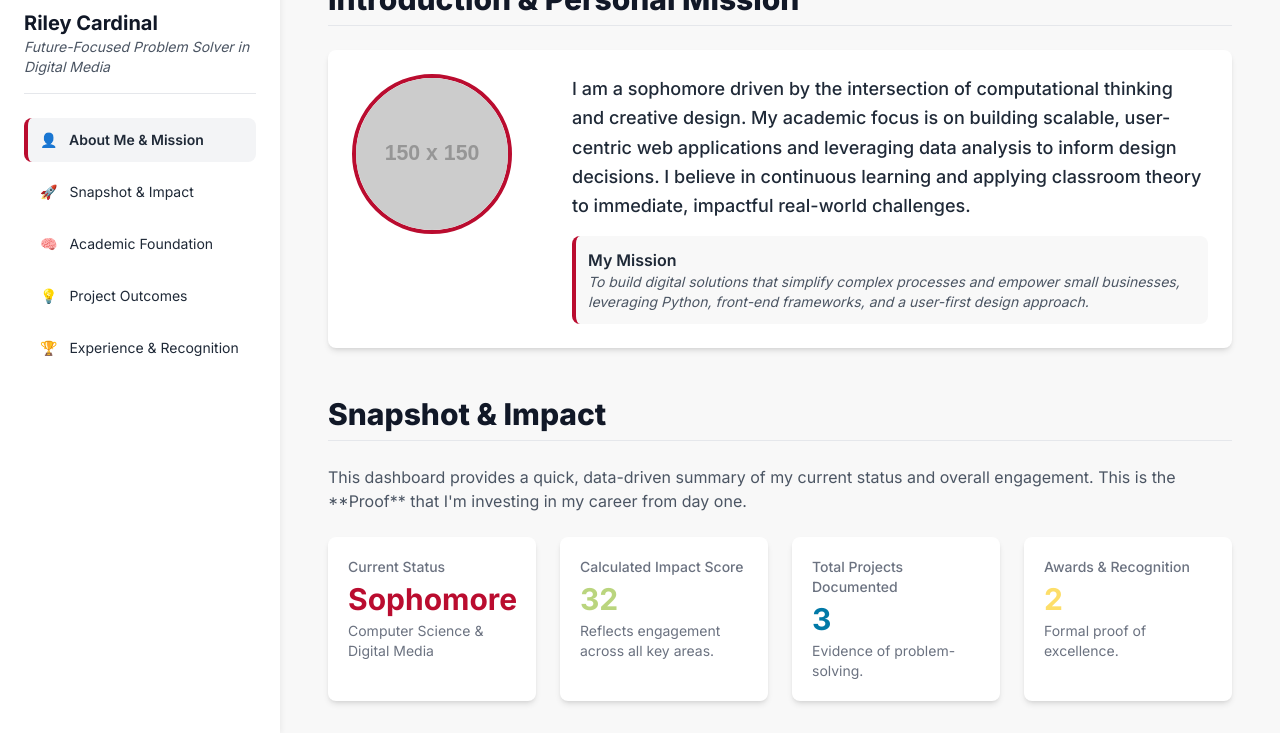
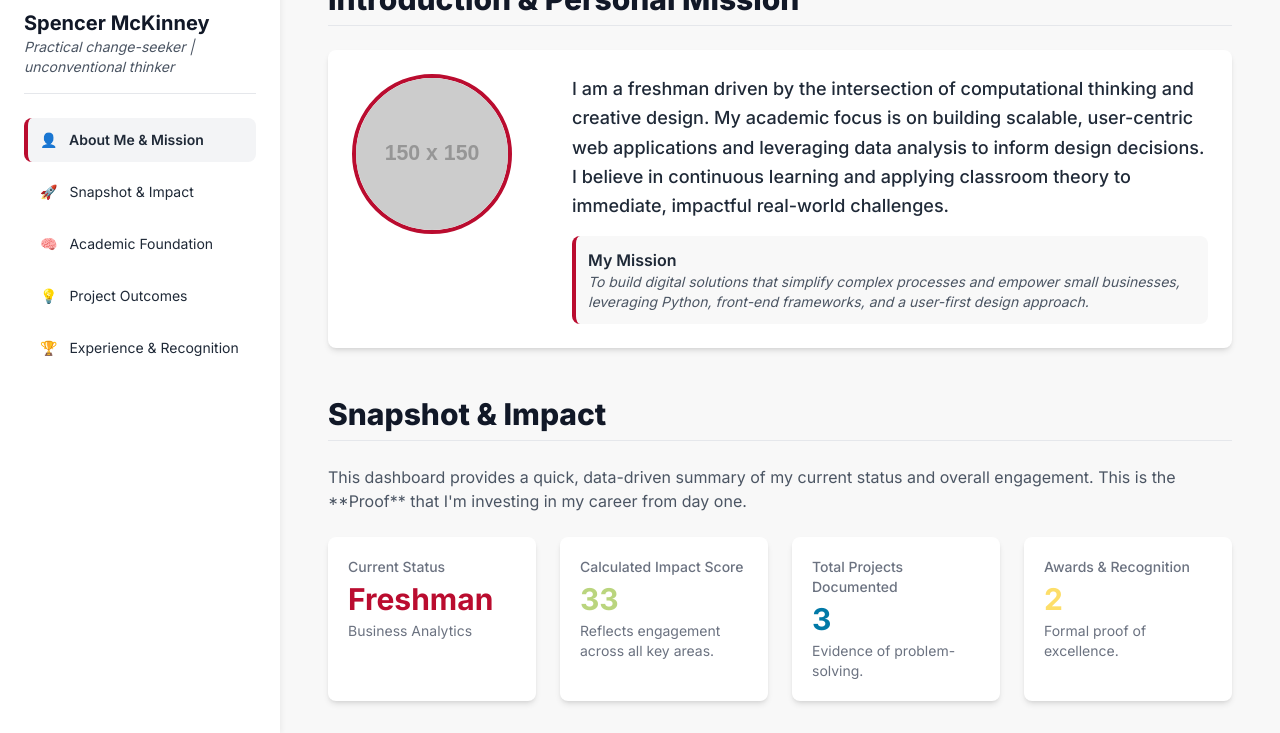
Before and after one commit to spencerbsu/PBL-Portfolio, a plain HTML site: page index.html in a window 1280 px wide. Shown: the part 67-800 px from the top of the page. Drawn offline with nearby package versions, Linux system fonts and the light colour scheme; placeholder pictures from the web are drawn by us.

Commit message:
Update and rename student_portfolio_template.html to index.html

```diff
--- a/student_portfolio_template.html
+++ b/index.html
@@ -255,17 +255,17 @@ CONFIRMATION: NO SVG graphics used. NO Mermaid JS used. -->
 
         // 1.1 PROFILE & BRANDING VARIABLES (REQUIRED)
         const profileData = {
-            studentName: "Riley Cardinal",
-            tagline: "Future-Focused Problem Solver in Digital Media",
-            currentYear: "Sophomore", // Freshman, Sophomore, Junior, Senior
-            major: "Computer Science & Digital Media",
-            gpa: 3.85,
+            studentName: "Spencer McKinney",
+            tagline: "Practical change-seeker | unconventional thinker",
+            currentYear: "Freshman", // Freshman, Sophomore, Junior, Senior
+            major: "Business Analytics",
+            gpa: 3.95,
             impactScoreMultiplier: 10, // Adjusts how much projects/awards count towards total impact
 
             // --- INTRODUCTION & BRANDING FIELDS ---
             photoUrl: "https://placehold.co/150x150/BA0C2F/FFFFFF/png?text=RILEY+C", // Replace with a URL to a professional headshot
             logoUrl: "https://placehold.co/40x40/BA0C2F/FFFFFF.png?text=BSU", // URL for your school logo or personal brand icon
-            personalBio: "I am a sophomore driven by the intersection of computational thinking and creative design. My academic focus is on building scalable, user-centric web applications and leveraging data analysis to inform design decisions. I believe in continuous learning and applying classroom theory to immediate, impactful real-world challenges.",
+            personalBio: "I am a freshman driven by the intersection of computational thinking and creative design. My academic focus is on building scalable, user-centric web applications and leveraging data analysis to inform design decisions. I believe in continuous learning and applying classroom theory to immediate, impactful real-world challenges.",
             missionStatement: "To build digital solutions that simplify complex processes and empower small businesses, leveraging Python, front-end frameworks, and a user-first design approach.",
         };
 
```
